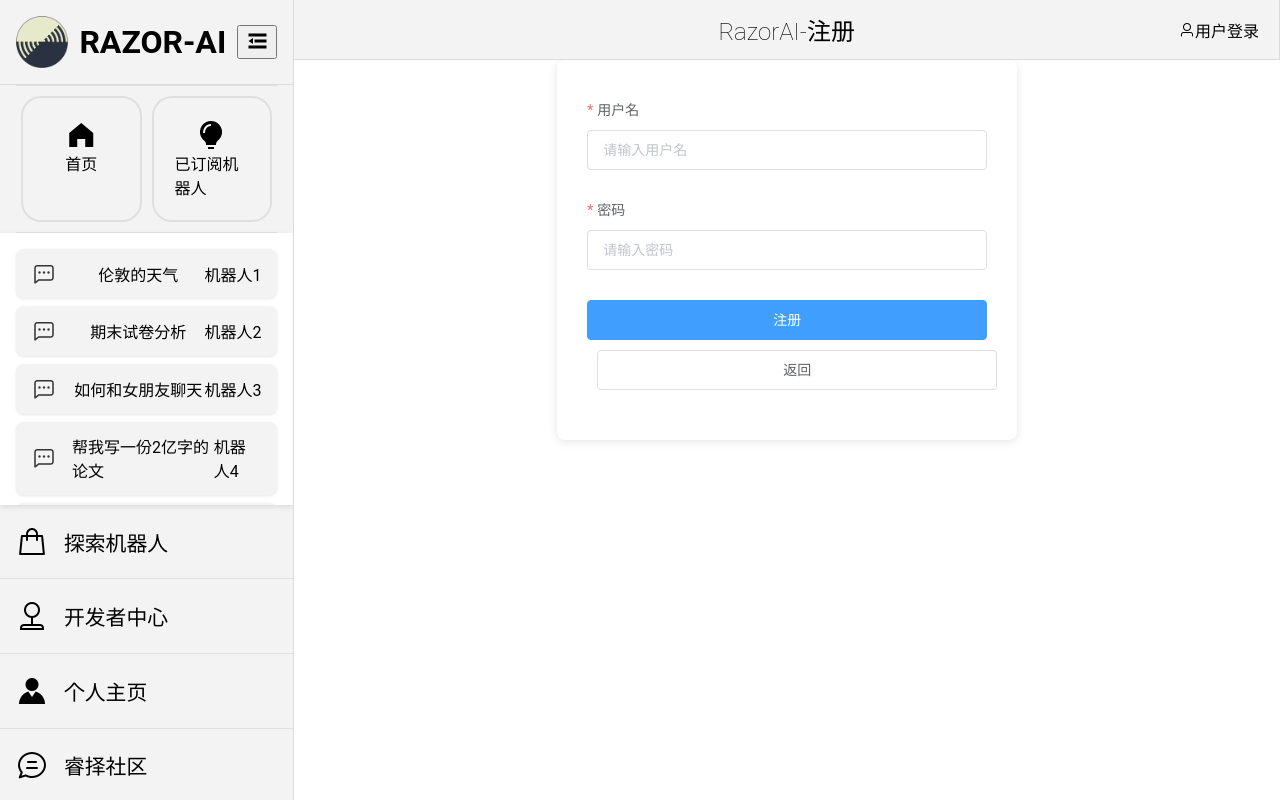
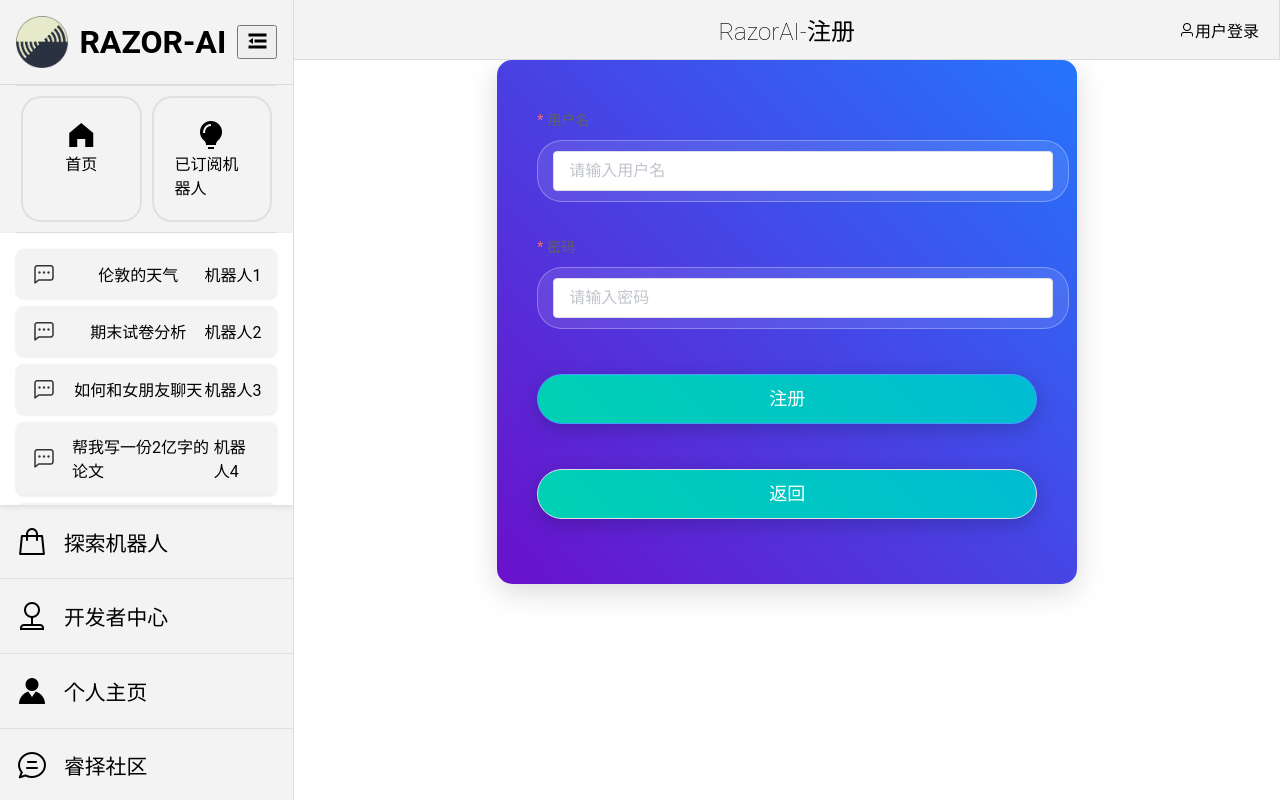
Before and after one commit to Nolonlearner/RAZOR-AI--Frontend, a Vue app: page /register in a window 1280 px wide. Built offline with nearby package versions, Linux system fonts and the light colour scheme.

Commit message:
注册界面优化

```diff
--- a/src/views/RegisterPage.vue
+++ b/src/views/RegisterPage.vue
@@ -20,6 +20,8 @@
     </el-form-item>
     <el-form-item>
       <el-button type="primary" @click="onSubmit">注册</el-button>
+    </el-form-item>
+    <el-form-item>
       <el-button @click="goBack">返回</el-button>
     </el-form-item>
   </el-form>
@@ -137,38 +139,121 @@ export default {
 
 <style scoped>
 /* 页面容器样式 */
+/* 页面容器样式 */
 .el-form {
-  max-width: 400px;
+  max-width: 500px;
   margin: 0 auto;
-  padding: 30px;
-  background-color: #fff;
-  border-radius: 8px;
-  box-shadow: 0 2px 10px rgba(0, 0, 0, 0.1);
+  padding: 40px;
+  background: linear-gradient(45deg, #6a11cb, #2575fc); /* 科幻渐变背景 */
+  border-radius: 15px;
+  box-shadow: 0 8px 30px rgba(0, 0, 0, 0.15);
+  font-family: 'Roboto', sans-serif;
 }
 
 /* 输入框样式 */
 .el-form-item {
-  margin-bottom: 20px;
+  margin-bottom: 25px;
 }
 
 .el-input {
   width: 100%;
+  border-radius: 25px;
+  padding: 10px 15px;
+  font-size: 16px;
+  background: rgba(255, 255, 255, 0.1);
+  color: #fff;
+  border: 1px solid rgba(255, 255, 255, 0.3);
+  transition: all 0.3s ease;
+}
+
+.el-input:hover,
+.el-input:focus {
+  border-color: #00d1b2; /* 动态效果 */
+  background: rgba(255, 255, 255, 0.2);
 }
 
 /* 按钮样式 */
 .el-button {
   width: 100%;
-  margin-top: 10px;
+  margin-top: 20px;
+  padding: 15px;
+  font-size: 18px;
+  border-radius: 50px;
+  background: linear-gradient(45deg, #00d1b2, #00bcd4);
+  color: white;
+  transition:
+    background 0.3s ease,
+    transform 0.3s ease;
+  box-shadow: 0 5px 20px rgba(0, 0, 0, 0.2);
 }
 
-/* 让返回按钮有点间距 */
+.el-button:hover {
+  background: linear-gradient(45deg, #00bcd4, #00d1b2);
+  transform: translateY(-3px); /* 鼠标悬浮时抬升效果 */
+}
+
+.el-button:active {
+  transform: translateY(2px); /* 点击时下压效果 */
+}
+
 .el-button + .el-button {
   margin-left: 10px;
 }
 
 /* 注册表单标签 */
 .el-form-item label {
-  font-size: 14px;
+  font-size: 16px;
   font-weight: bold;
+  color: white;
+  margin-bottom: 8px;
+}
+
+.el-button.is-primary {
+  background-color: #00bcd4;
+  border: none;
+}
+
+.el-button.is-default {
+  background-color: rgba(255, 255, 255, 0.3);
+  color: #fff;
+}
+
+/* 页面整体背景 */
+body {
+  background: url('https://cdn.pixabay.com/photo/2018/11/08/05/57/sky-3807359_960_720.jpg')
+    no-repeat center center fixed;
+  background-size: cover;
+  margin: 0;
+  padding: 0;
+  font-family: 'Roboto', sans-serif;
+}
+
+/* 美化弹窗 */
+.el-msgbox__header {
+  background-color: #00d1b2;
+  color: #fff;
+  border-radius: 10px 10px 0 0;
+}
+
+.el-msgbox__btns {
+  display: flex;
+  justify-content: center;
+}
+
+.el-msgbox__btns .el-button {
+  background: #00d1b2;
+  color: white;
+  font-weight: bold;
+  border-radius: 50px;
+  box-shadow: 0 5px 20px rgba(0, 0, 0, 0.2);
+  transition: background 0.3s ease;
+}
+
+.el-msgbox__btns .el-button:hover {
+  background: #00bcd4;
+}
+
+.el-msgbox__btns .el-button:active {
+  transform: translateY(2px); /* 点击时下压效果 */
 }
 </style>
```
